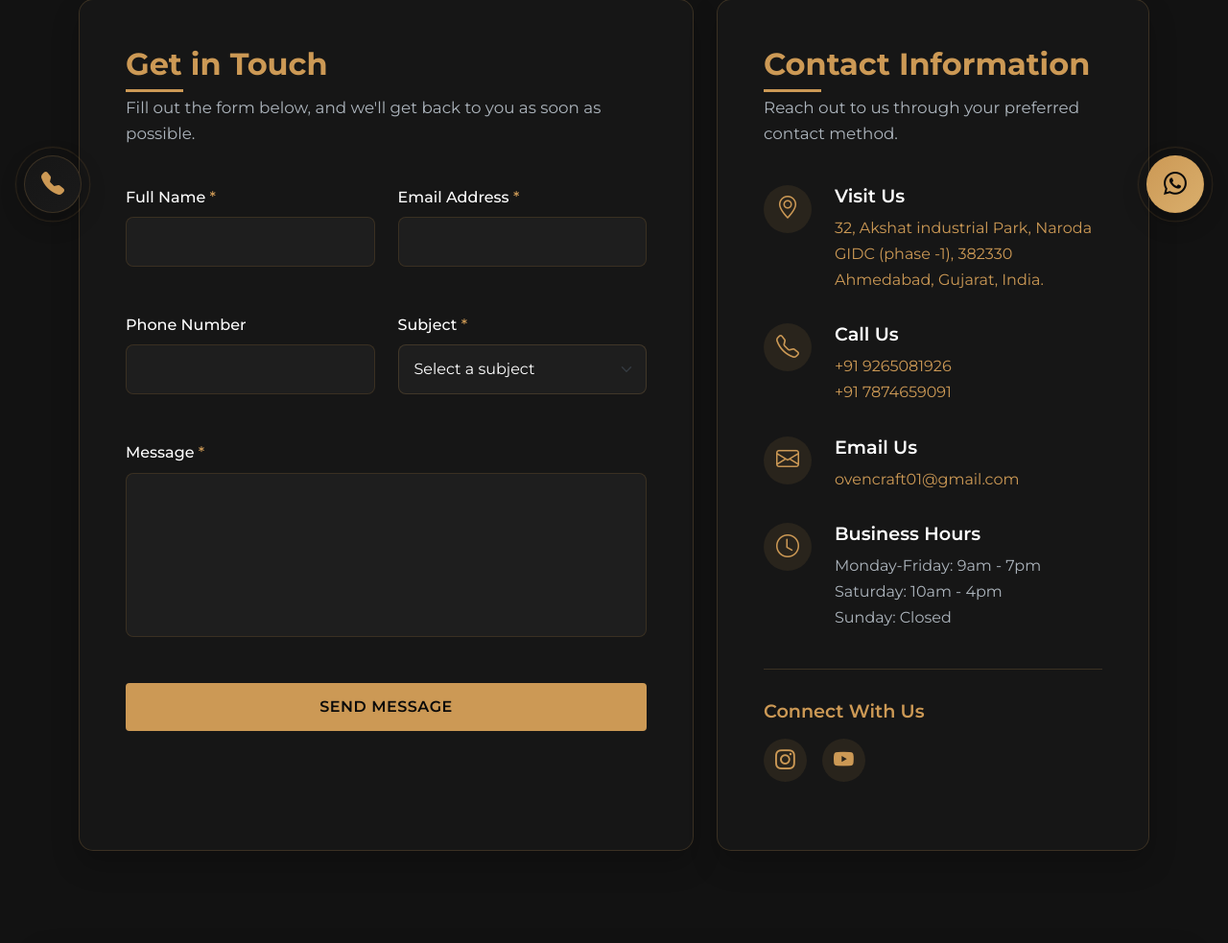
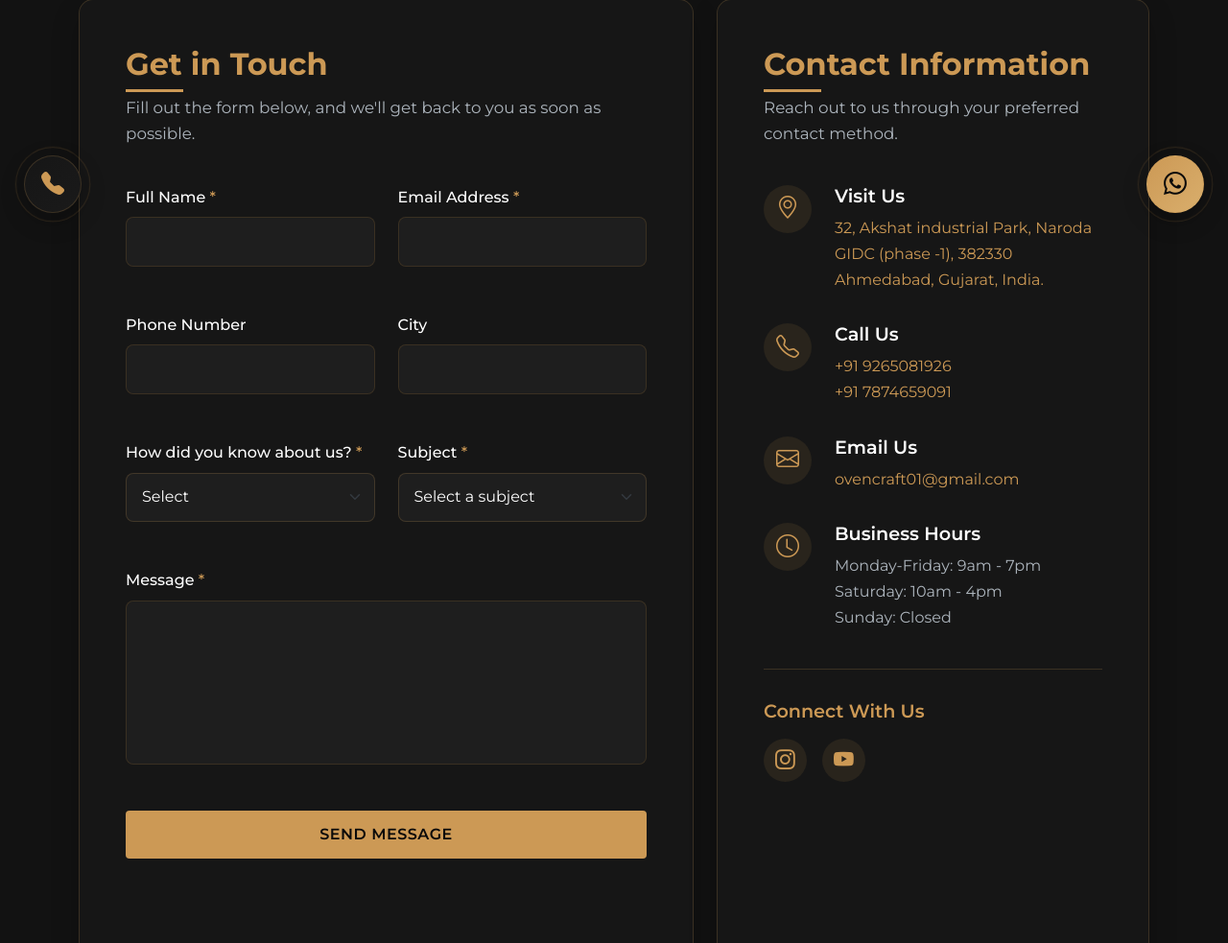
Before and after one commit to BrandBuzz-Amd/ovencraft, a Django app: page /contact/ in a window 1280 px wide. Shown: the part 538-1521 px from the top of the page at 96% size. Run offline with Django 4.2, Linux system fonts and the light colour scheme; data comes from the database, SQL or seed files in the repository; some libraries are stand-ins or nearby versions.

Commit message:
Update contact.html
Signed-off-by: BrandBuzz-Amd <brandbuzzcreative22@gmail.com>

```diff
--- a/templates/contact.html
+++ b/templates/contact.html
@@ -52,7 +52,24 @@
                                     <input type="tel" id="phone" name="phone" class="form-control">
                                 </div>
                             </div>
-
+                               <div class="col-md-6">
+                                <div class="form-group">
+                                    <label for="City">City</label>
+                                    <input type="text" id="city" name="city" class="form-control">
+                                </div>
+                            </div>
+                            <div class="col-md-6">
+                                <div class="form-group">
+                                    <label for="about">How did you know about us? <span class="required">*</span></label>
+                                    <select id="about" name="about" class="form-select" required>
+                                        <option value="" selected disabled>Select</option>
+                                        <option value="Google">Google</option>
+                                        <option value="Reffered">Reffered</option>
+                                        <option value="Social Media">Social Media</option>
+                                        <option value="Other">Other</option>
+                                    </select>
+                                </div>
+                            </div>
                             <div class="col-md-6">
                                 <div class="form-group">
                                     <label for="subject">Subject <span class="required">*</span></label>
```
